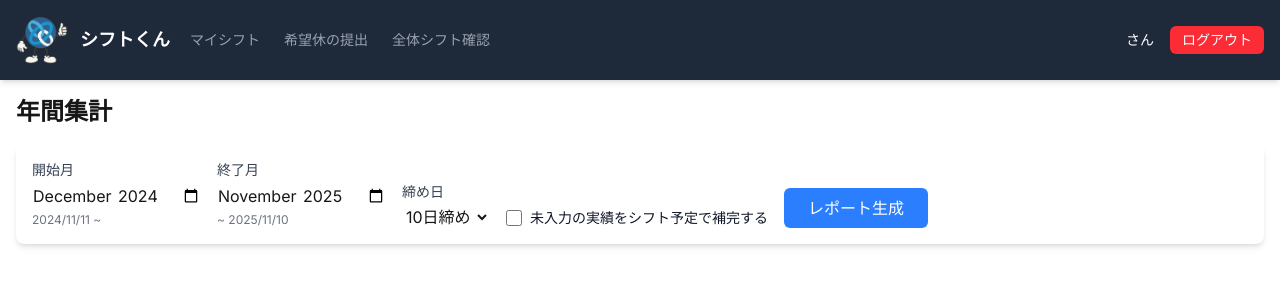
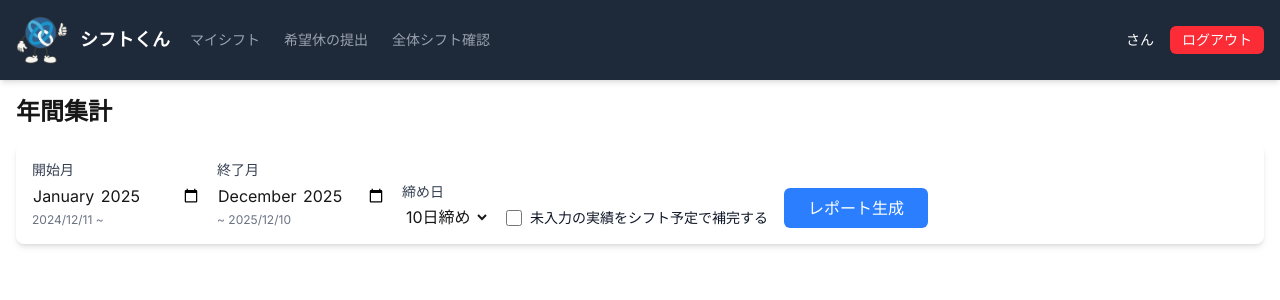
Before and after one commit to taksam2020-byte/shift-management-app, a Next.js app: page /admin/reports/cross-period in a window 1280 px wide. Shown: the top 300 px of the page. Built offline with nearby package versions, Linux system fonts and the light colour scheme; sample sign-in values are in the browser's storage.

Commit message:
Fix: 年間集計のデフォルト期間のロジックを修正

```diff
--- a/src/app/admin/reports/cross-period/page.tsx
+++ b/src/app/admin/reports/cross-period/page.tsx
@@ -16,11 +16,11 @@ const getInitialMonths = (closingDay: string) => {
     let startMonth, endMonth;
 
     if (closingDay === '10') {
-        // 前年12月度 (11/11-12/10) から 当年11月度 (10/11-11/10)
-        startMonth = new Date(currentYear - 1, 11, 1); // 前年12月
-        endMonth = new Date(currentYear, 10, 1);     // 当年11月
+        // 当年1月度 (前年12/11) から 当年12月度 (当年12/10)
+        startMonth = new Date(currentYear, 0, 1);      // 当年1月
+        endMonth = new Date(currentYear, 11, 1);     // 当年12月
     } else { // 20日締め
-        // 当年2月度 (1/21-2/20) から 次年1月度 (12/21-1/20)
+        // 当年2月度 (当年1/21) から 次年1月度 (次年1/20)
         startMonth = new Date(currentYear, 1, 1);       // 当年2月
         endMonth = new Date(currentYear + 1, 0, 1);     // 次年1月
     }
```
